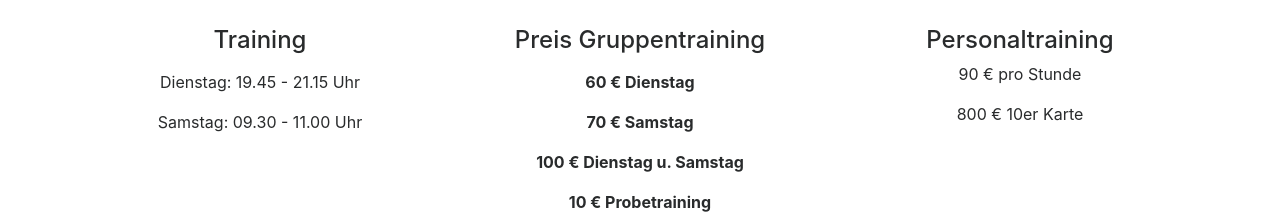
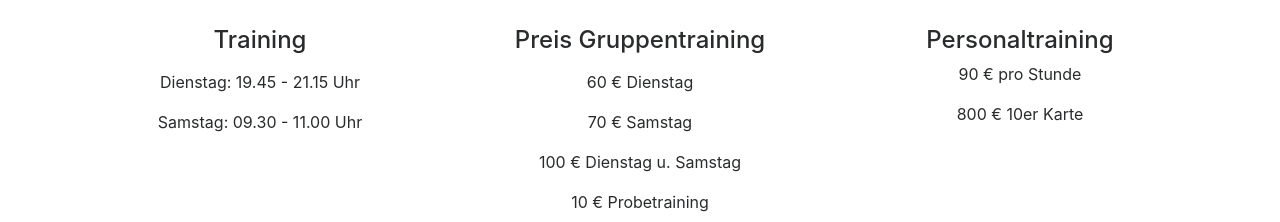
Before and after one commit to jpdjere/boxing-landing, a plain HTML site: page index.html in a window 1280 px wide. Shown: the part 730-952 px from the top of the page. Drawn offline with Linux system fonts and the light colour scheme.

Commit message:
Remove bold

```diff
--- a/index.html
+++ b/index.html
@@ -54,10 +54,10 @@
                 <!-- <img src="img/smart-protect-2.jpg" alt="Phishing Detect" class="mx-auto"> -->
                 <h4>Preis Gruppentraining</h4>
                 <p></p>
-                <p><b>60 € Dienstag</b></p>
-                <p><b>70 € Samstag</b></p>
-                <p><b>100 € Dienstag u. Samstag</b></p>
-                <p><b>10 € Probetraining</b></p>
+                <p>60 € Dienstag</p>
+                <p>70 € Samstag</p>
+                <p>100 € Dienstag u. Samstag</p>
+                <p>10 € Probetraining</p>
             </div>
             <div data-aos="fade-up" data-aos-delay="400" data-aos-duration="1000" data-aos-once="true" class="col-md-4 text-center column">
                 <!-- <img src="img/smart-protect-3.jpg" alt="Smart Scan" class="mx-auto"> -->
```
